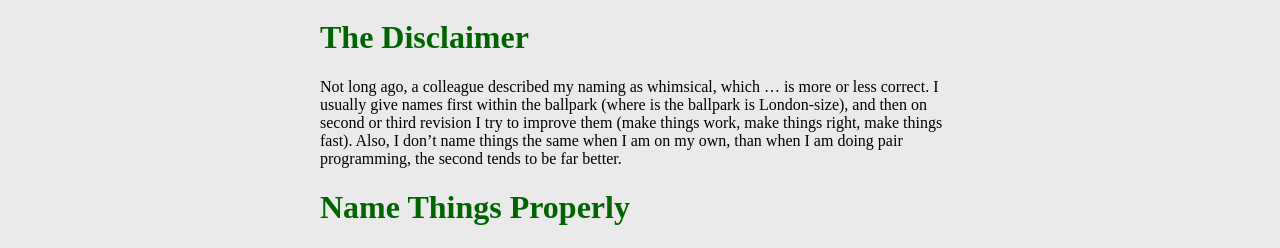
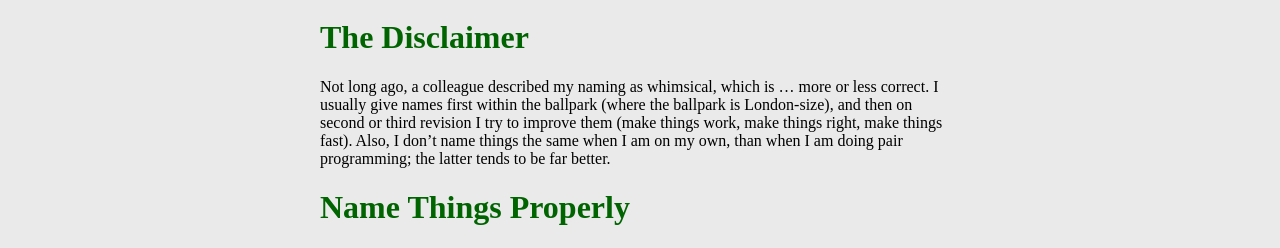
Before and after one commit to MiyamotoAkira/website, a Jekyll site: the page built from _posts/2020-01-21-names-do-matter.md, in a window 1280 px wide. Shown: the part 1653-1901 px from the top of the page. Built offline with Jekyll 4.4.1, drawn with Linux system fonts in a browser that asks for light colours.

Commit message:
Corrections to the section.

```diff
--- a/_posts/2020-01-21-names-do-matter.md
+++ b/_posts/2020-01-21-names-do-matter.md
@@ -34,7 +34,7 @@ Of course there is a social/cultural aspect to it. Unless a language is truly de
 
 # The Disclaimer
 
-Not long ago, a colleague described my naming as whimsical, which ... is more or less correct. I usually give names first within the ballpark (where is the ballpark is London-size), and then on second or third revision I try to improve them (make things work, make things right, make things fast). Also, I don't name things the same when I am on my own, than when I am doing pair programming, the second tends to be far better.
+Not long ago, a colleague described my naming as whimsical, which is ... more or less correct. I usually give names first within the ballpark (where the ballpark is London-size), and then on second or third revision I try to improve them (make things work, make things right, make things fast). Also, I don't name things the same when I am on my own, than when I am doing pair programming; the latter tends to be far better.
 
 # Name Things Properly
 
```
